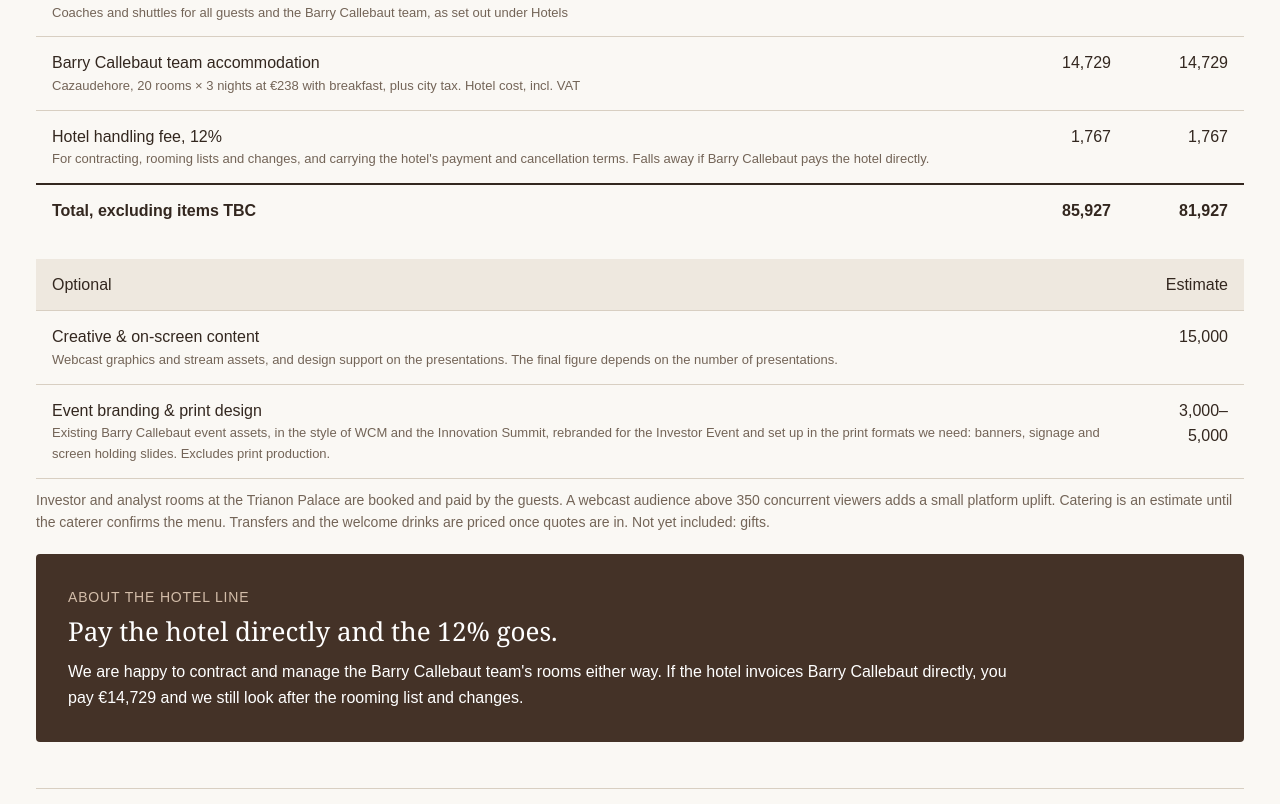
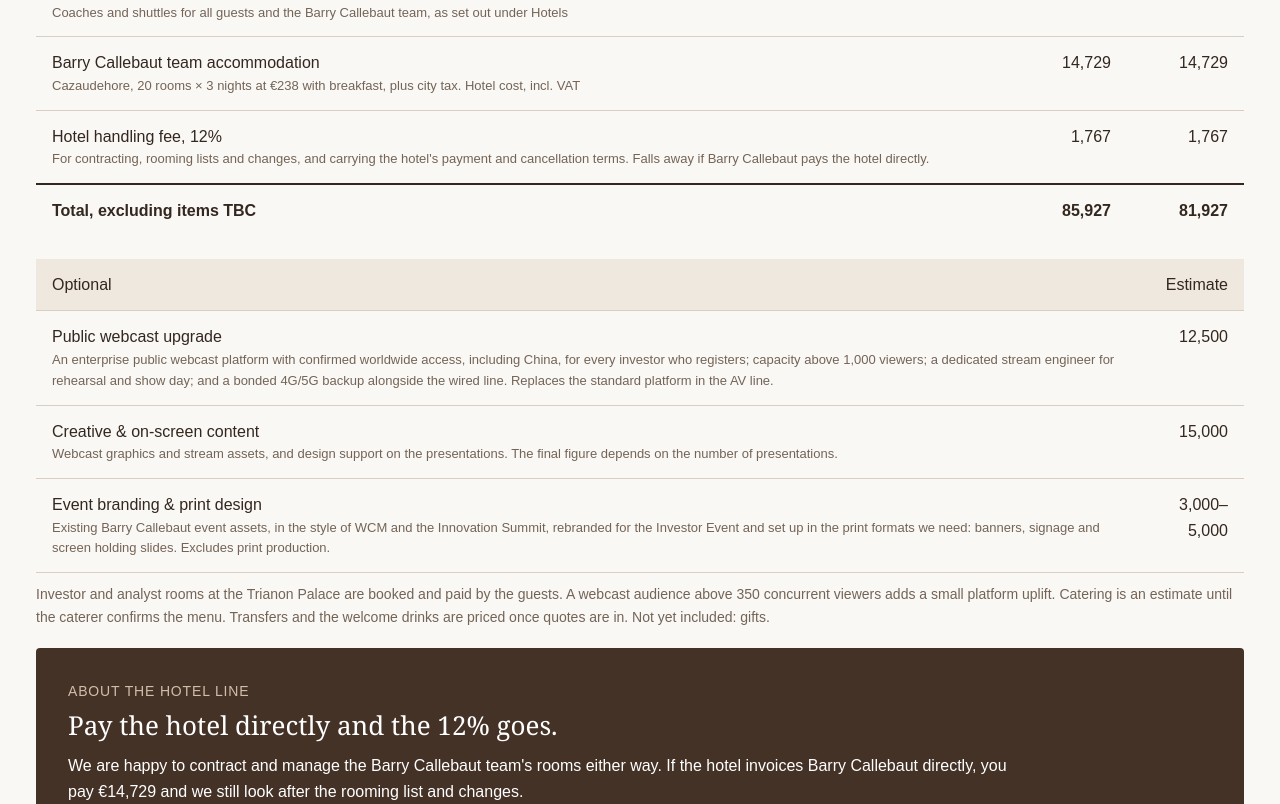
Before and after one commit to sabaza1980/barry-callebaut-ISM-2027-proposal, a plain HTML site: page callebautCMDProposal/index.html in a window 1280 px wide. Shown: the part 11196-12000 px from the top of the page. Drawn offline with Linux system fonts and the light colour scheme.

Commit message:
CMD 2027: optional public webcast upgrade, EUR 12,500
Co-Authored-By: Claude Opus 5.5 <noreply@anthropic.com>
Claude-Session: https://claude.ai/code/session_01SERCd2QaSQg1ko76Te5g9W

```diff
--- a/callebautCMDProposal/index.html
+++ b/callebautCMDProposal/index.html
@@ -153,6 +153,7 @@
 <tr><td>Hotel handling fee, 12%<small>For contracting, rooming lists and changes, and carrying the hotel's payment and cancellation terms. Falls away if Barry Callebaut pays the hotel directly.</small></td><td>1,767</td><td>1,767</td></tr>
 </tbody><tfoot><tr><td>Total, excluding items TBC</td><td>85,927</td><td>81,927</td></tr></tfoot></table>
 <table class="invest"><thead><tr><th>Optional</th><th colspan="2">Estimate</th></tr></thead><tbody>
+<tr><td>Public webcast upgrade<small>An enterprise public webcast platform with confirmed worldwide access, including China, for every investor who registers; capacity above 1,000 viewers; a dedicated stream engineer for rehearsal and show day; and a bonded 4G/5G backup alongside the wired line. Replaces the standard platform in the AV line.</small></td><td colspan="2">12,500</td></tr>
 <tr><td>Creative &amp; on-screen content<small>Webcast graphics and stream assets, and design support on the presentations. The final figure depends on the number of presentations.</small></td><td colspan="2">15,000</td></tr>
 <tr><td>Event branding &amp; print design<small>Existing Barry Callebaut event assets, in the style of WCM and the Innovation Summit, rebranded for the Investor Event and set up in the print formats we need: banners, signage and screen holding slides. Excludes print production.</small></td><td colspan="2">3,000–5,000</td></tr></tbody></table>
 <p class="small">Investor and analyst rooms at the Trianon Palace are booked and paid by the guests. A webcast audience above 350 concurrent viewers adds a small platform uplift. Catering is an estimate until the caterer confirms the menu. Transfers and the welcome drinks are priced once quotes are in. Not yet included: gifts.</p>
```
